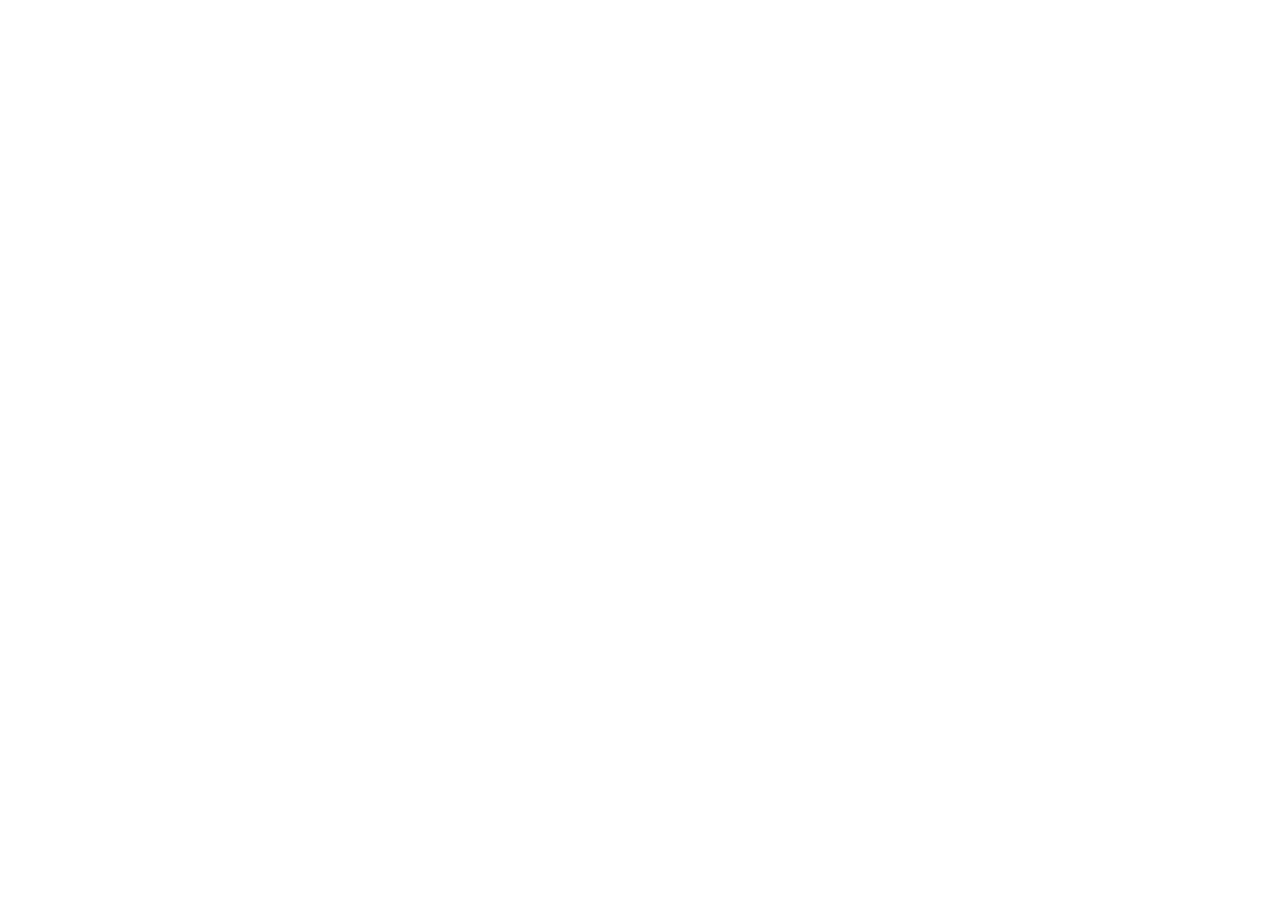
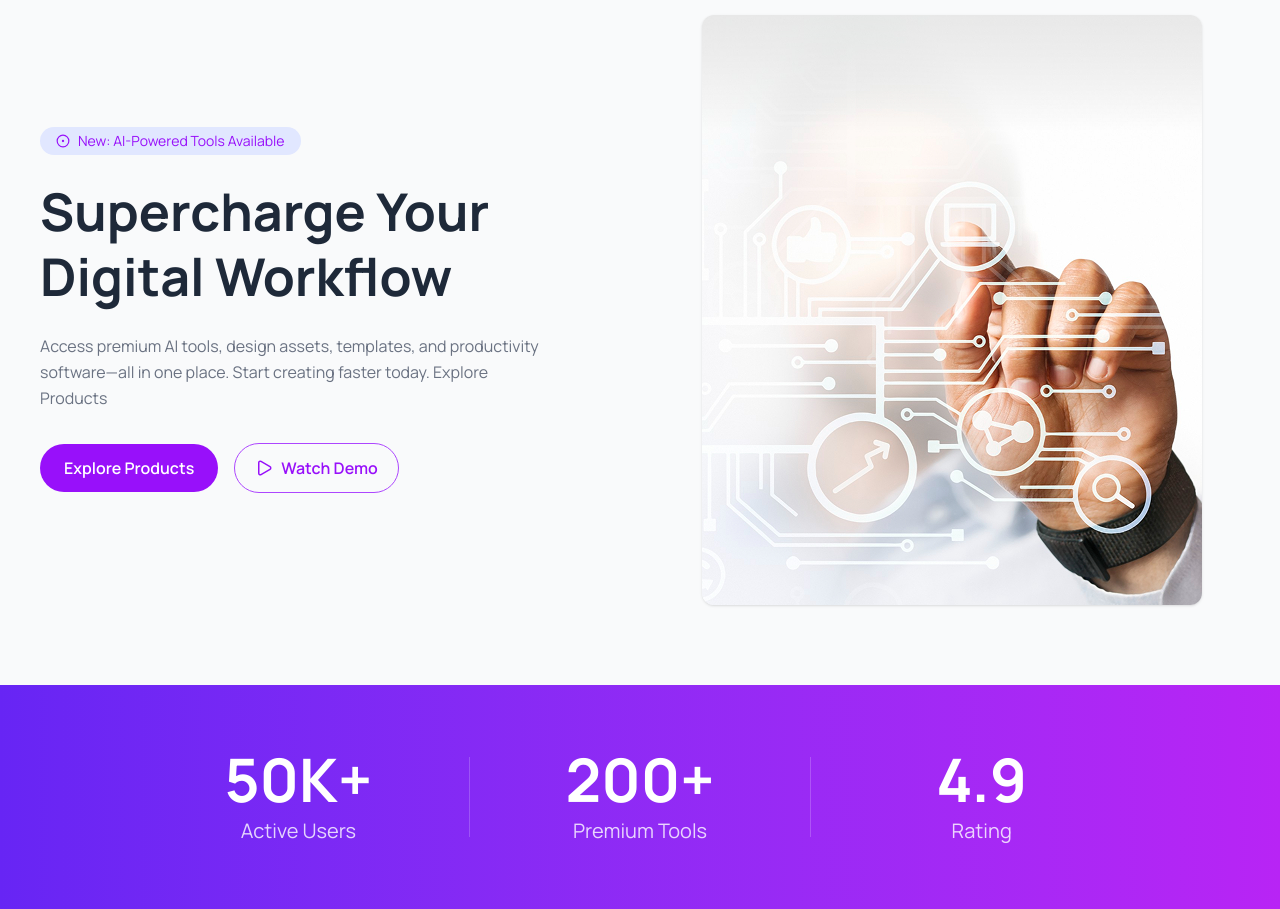
Before and after one commit to arafathelal/ToolHaven, a React (Vite) app: page / in a window 1280 px wide. Shown: the part 140-1049 px from the top of the page. Before the commit the page ends 800 px from the top, so only its background shows below. Built offline with nearby package versions, Linux system fonts and the light colour scheme.

Commit message:
Banner and Stats added

```diff
--- a/package.json
+++ b/package.json
@@ -11,6 +11,7 @@
   },
   "dependencies": {
     "@tailwindcss/vite": "^4.2.2",
+    "lucide-react": "^1.11.0",
     "react": "^19.2.5",
     "react-dom": "^19.2.5",
     "tailwindcss": "^4.2.2"
--- a/src/App.jsx
+++ b/src/App.jsx
@@ -1,4 +1,6 @@
+import Banner from "./component/Banner"
 import NavBar from "./component/NavBar"
+import Stats from "./component/Stats"
 
 
 function App() {
@@ -7,6 +9,8 @@
   return (
     <>
       <NavBar/>
+      <Banner/>
+      <Stats/>
     </>
   )
 }
--- /dev/null
+++ b/src/component/Banner.jsx
@@ -0,0 +1,44 @@
+import { Play } from "lucide-react";
+import {CircleDot } from "lucide-react"
+const Banner = () => {
+  return (
+    <section className="bg-gray-50 px-10 py-16 md:py-20">
+      <div className="max-w-7xl mx-auto grid md:grid-cols-2 items-center gap-12">
+
+        <div>
+          <div className="inline-flex items-center gap-2 bg-[#E1E7FF] text-purple-600 text-sm px-4 py-1 rounded-full mb-6">
+            <CircleDot size={14} />
+            New: AI-Powered Tools Available
+          </div>
+
+          <h1 className="text-[42px] md:text-[52px] font-black text-gray-800 leading-tight mb-6">
+            Supercharge Your <br /> Digital Workflow
+          </h1>
+
+          <p className="text-gray-500 text-[16px] leading-relaxed mb-8 max-w-lg">
+            Access premium AI tools, design assets, templates, and productivity
+            software—all in one place. Start creating faster today. Explore Products
+          </p>
+
+          <div className="flex items-center gap-4">
+            <button className="bg-purple-600 text-white px-6 py-3 rounded-full font-semibold hover:bg-purple-700 transition">
+              Explore Products
+            </button>
+
+            <button className="flex items-center gap-2 border border-purple-500 text-purple-600 px-5 py-3 rounded-full font-semibold hover:bg-purple-50 transition">
+            <Play size={18}/>
+              Watch Demo
+            </button>
+          </div>
+        </div>
+
+        <div className="flex justify-center">
+          <img src="/banner.png" alt="banner" className="rounded-xl shadow-sm max-w-full h-auto"/>
+        </div>
+
+      </div>
+    </section>
+  );
+};
+
+export default Banner;
--- /dev/null
+++ b/src/component/Stats.jsx
@@ -0,0 +1,36 @@
+const Stats = () => {
+  return (
+    <section className="w-full bg-linear-to-r from-[#6725f4] to-[#b824f5] py-16 px-6 flex justify-center font-sans">
+      <div className="flex flex-col md:flex-row items-center justify-center w-full max-w-5xl gap-10 md:gap-0">
+        <div className="flex flex-col items-center flex-1">
+          <h2 className="text-white text-5xl md:text-6xl font-bold mb-2">
+            50K+
+          </h2>
+          <p className="text-white/80 text-lg md:text-xl font-normal">
+            Active Users
+          </p>
+        </div>
+        <div className="hidden md:block h-20 w-[1px] bg-white/20"></div>
+        <div className="flex flex-col items-center flex-1">
+          <h2 className="text-white text-5xl md:text-6xl font-bold mb-2">
+            200+
+          </h2>
+          <p className="text-white/80 text-lg md:text-xl font-normal">
+            Premium Tools
+          </p>
+        </div>
+        <div className="hidden md:block h-20 w-[1px] bg-white/20"></div>
+        <div className="flex flex-col items-center flex-1">
+          <h2 className="text-white text-5xl md:text-6xl font-bold mb-2">
+            4.9
+          </h2>
+          <p className="text-white/80 text-lg md:text-xl font-normal">
+            Rating
+          </p>
+        </div>
+      </div>
+    </section>
+  );
+};
+
+export default Stats;
```
Also changed, not shown: 1 other file (tests, documents, lock files or other folders).
